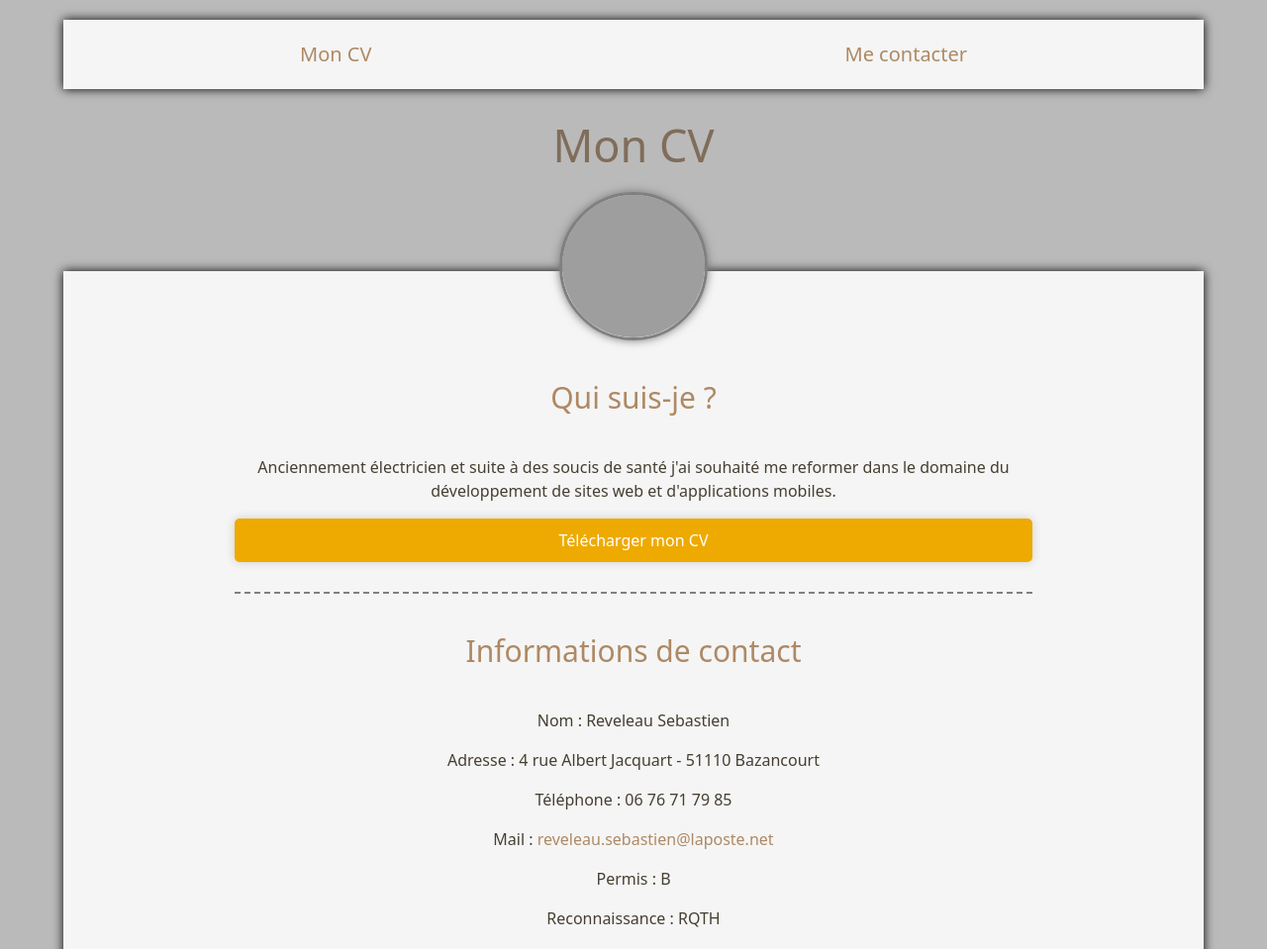
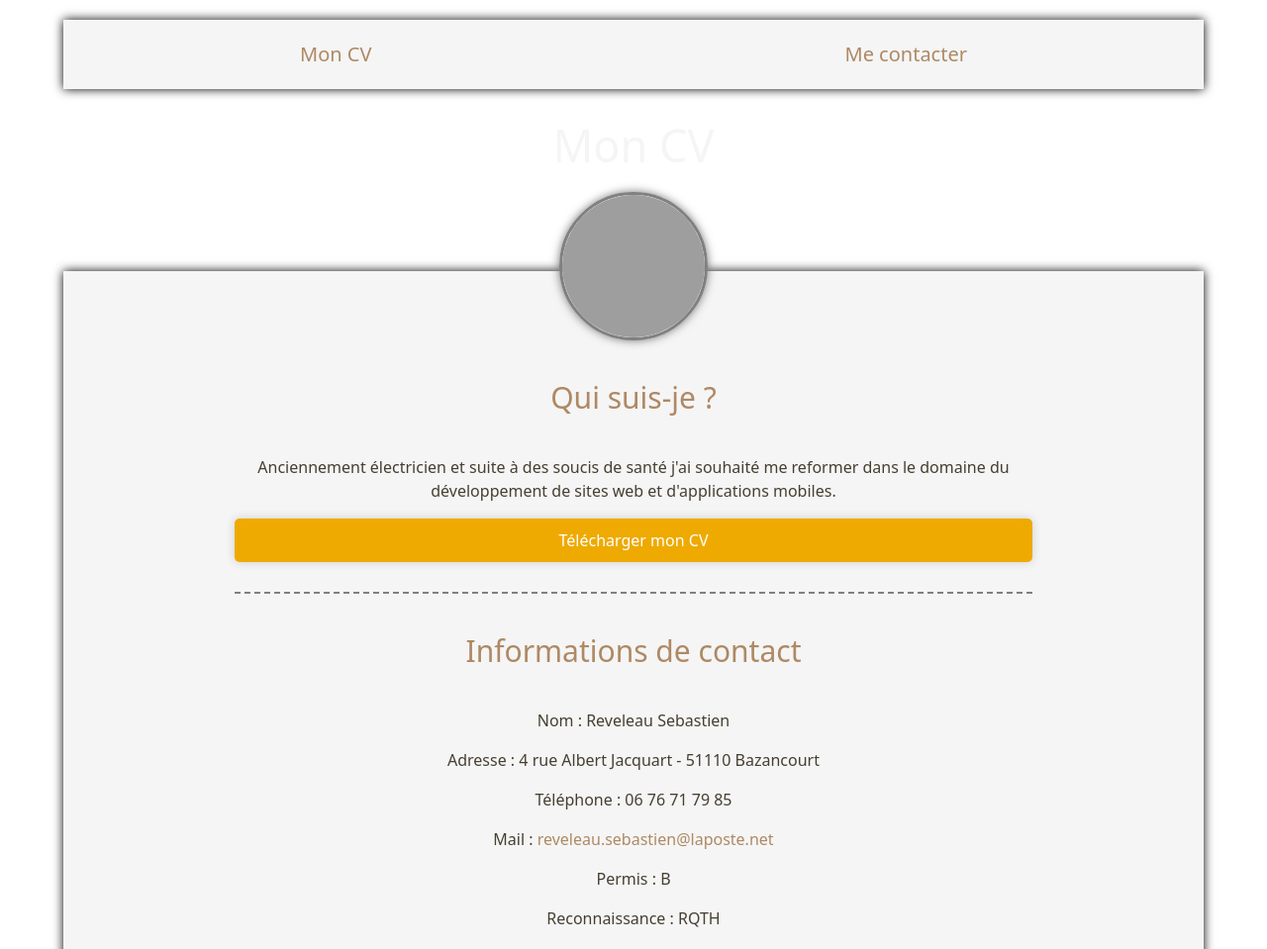
Before and after one commit to Shikadu51/CV-responsive, a plain HTML site: page index.html in a window 1280 px wide. Shown: the top 959 px of the page at 99% size. Drawn offline with Linux system fonts and the light colour scheme; grey boxes are pictures that could not be loaded.

Commit message:
Update style.css

```diff
--- a/css/style.css
+++ b/css/style.css
@@ -1,8 +1,4 @@
-body {
-    background-color: #bababa;
-  }
-
-  header ul {
+header ul {
     width: 90%;
     padding: 20px 0px;
     background-color: whitesmoke;
@@ -19,7 +15,7 @@ footer{
 }
 
   h1 {
-    color: #806d5a;
+    color: whitesmoke;
     text-align: center;
     font-size: 45px;
     padding-top: 10px;
```
